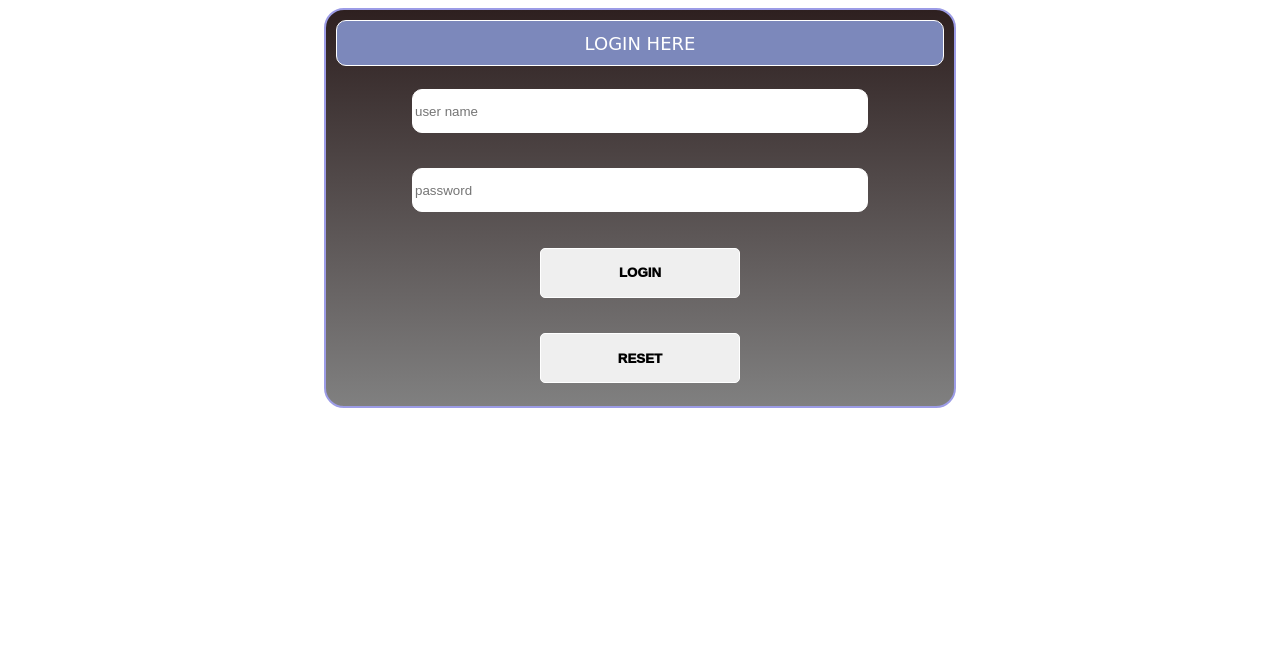
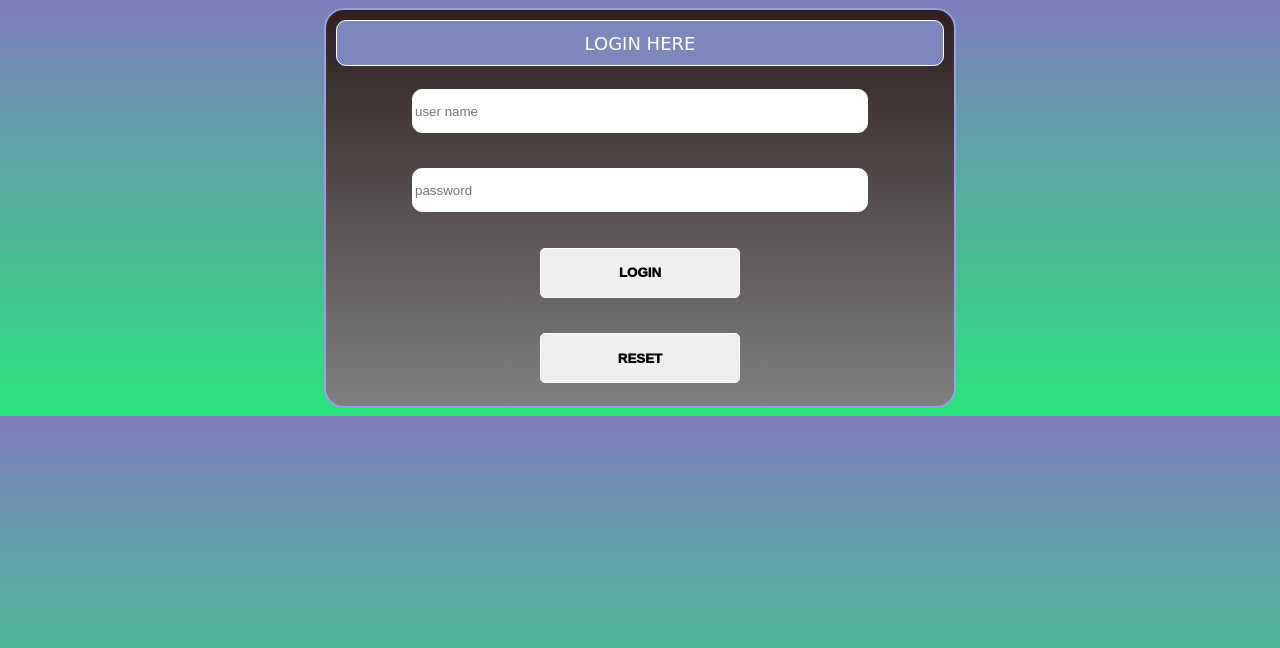
Before and after one commit to shijinsidharth/loginapp12, a Django app: page /new/html1 in a window 1280 px wide. Shown: the top 648 px of the page. Run offline with Django 3.2, Linux system fonts and the light colour scheme.

Commit message:
last commit

```diff
--- a/loginapp/static/loginstyle.css
+++ b/loginapp/static/loginstyle.css
@@ -1,3 +1,7 @@
+body
+{
+    background-image: linear-gradient(rgb(125, 125, 187),rgb(41, 228, 125));
+}
 table
 {
     background-image: linear-gradient(to bottom,rgb(46, 32, 32),grey);
```
